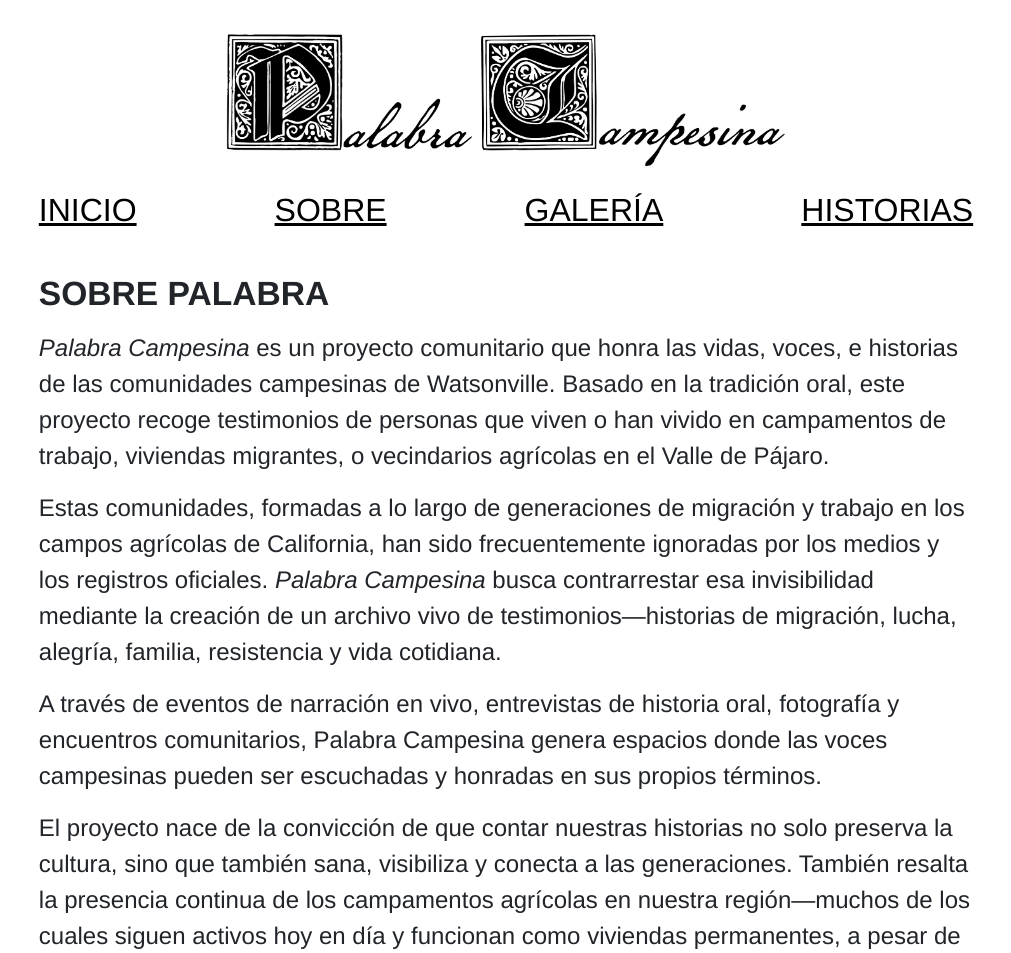
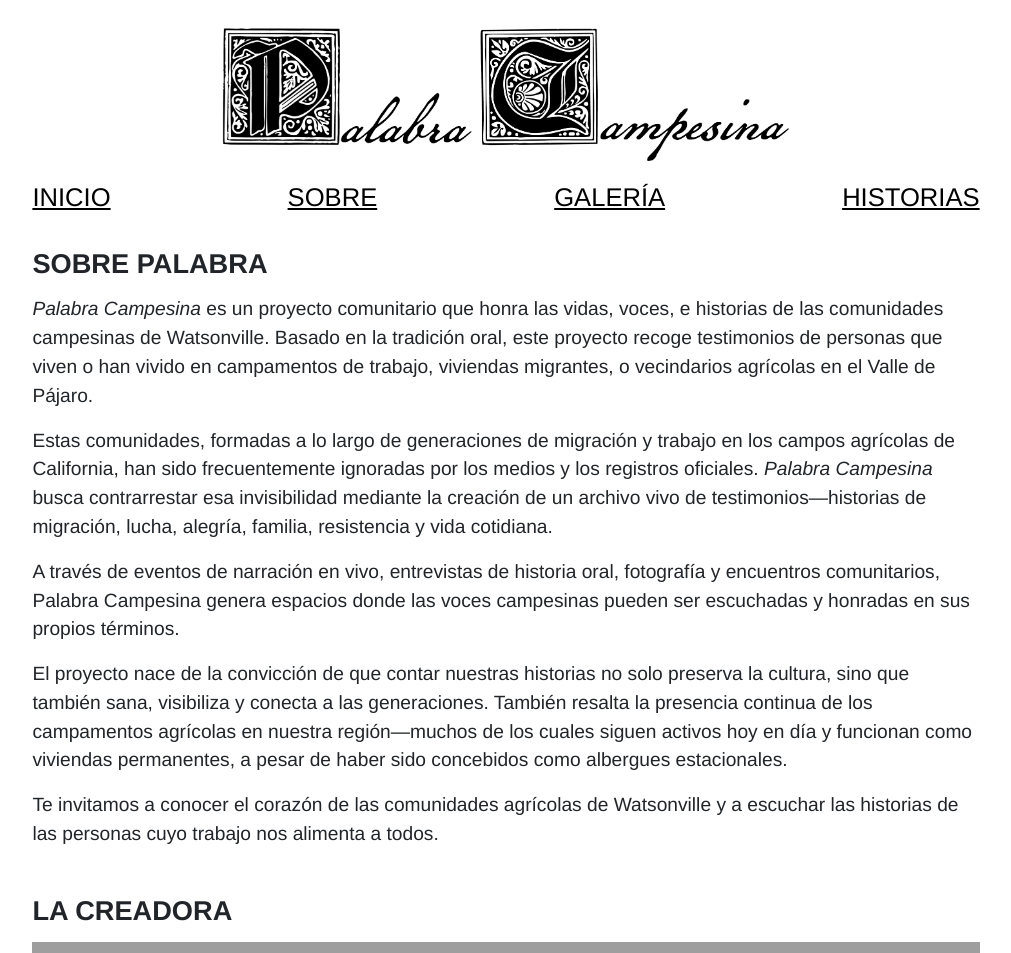
Before and after one commit to zeldaskywalker/palabra_campesina, a Django app: page /about/ in a window 1280 px wide. Shown: the top 953 px of the page, without its empty margins (134-1145 px from the left). Run offline with Django 5.2, Linux system fonts and the light colour scheme; grey boxes are pictures that could not be loaded.

Commit message:
Fix proportions

```diff
--- a/palabra_campesina/static/css/global.css
+++ b/palabra_campesina/static/css/global.css
@@ -9,20 +9,20 @@
 
 body {
     font-family: 'Helvetica Neue', sans-serif;
-    padding: 2em;
+    padding: 1.6em;
     margin-left: 11%;
     margin-right: 11%;
 }
 
 h1 {
-  padding-top: 1vh;
+    padding-top: 0.8vh;
     font-weight: bold;
-    font-size: 2.1em;
-    padding-bottom: 1vh;
+    font-size: 1.7em;
+    padding-bottom: 0.8vh;
 }
 
 h2 {
-  font-size: 1.5em;
+  font-size: 1.2em;
 }
 
 p {
--- a/palabra_campesina/static/css/navbar.css
+++ b/palabra_campesina/static/css/navbar.css
@@ -2,8 +2,8 @@
 
 nav {
     width: 100%;
-    padding-top: 2vh;
-    padding-bottom: 2vh;
+    padding-top: 1.6vh;
+    padding-bottom: 1.6vh;
 }
 
 #nav-container {
@@ -16,7 +16,7 @@ nav {
 }
 
 #nav-items {
-    font-size: 2em;
+    font-size: 1.6em;
     display: flex;
     justify-content: space-between;
     flex-direction: row;
@@ -34,9 +34,3 @@ nav {
     color: green;
     text-decoration: underline;
 }
-
-.nav-link {
-    color: black;
-    text-decoration: underline;
-    font-size: 25px !important;
-}
--- a/palabra_campesina/static/css/styles.css
+++ b/palabra_campesina/static/css/styles.css
@@ -6,8 +6,13 @@ figcaption {
     padding-top: 1vh;
     padding-bottom: 1vh;
     text-align: right;
-    font-size: 1.5em;
+    font-size: 1.2em;
     font-style: italic;
+}
+
+#logo {
+    width: 60%;
+    min-width: 30em;
 }
 
 #alex-img {
@@ -16,26 +21,17 @@ figcaption {
 
 #angela-img {
     float: left;
-    min-width: 42em;
-    width: 50%;
-    padding-right: 1em;
+    min-width: 20em;
+    width: 40%;
+    padding-right: 0.8em;
 }
 
 .sobre_container {
-    padding-top: 1em;
+    padding-top: 0.8em;
 }
 
 .sobre_container p {
-    font-size: 1.5em;
-}
-
-.forty-percent {
-    width: 40%;
-}
-
-.sixty-percent {
-    padding-left: 1em;
-    width: 60%;
+    font-size: 1.2em;
 }
 
 #two-column-pic-text {
@@ -44,11 +40,11 @@ figcaption {
 }
 
 .gallery_container {
-    padding-top: 1em;
+    padding-top: 0.8em;
 }
 
 .home_container {
-    padding-top: 1em;
+    padding-top: 0.8em;
 }
 
 #home_image {
@@ -114,7 +110,7 @@ figcaption {
   }
 
 .palabras_container {
-    padding-top: 2em;
+    padding-top: 0.8em;
 }
 
 .gallery_image {
--- a/palabra_campesina/templates/base.html
+++ b/palabra_campesina/templates/base.html
@@ -9,7 +9,7 @@
 <!-- Add in header for nav bar below. -->
 <header>
     <div style="text-align: center;">
-        <a href="/"><img src="{% static '/images/logo.png' %}" alt="" width="60%"></a>
+        <a href="/"><img id="logo" src="{% static '/images/logo.png' %}" alt=""></a>
     </div>
 
     <!-- custom nav, no bootstrap! -->
```
